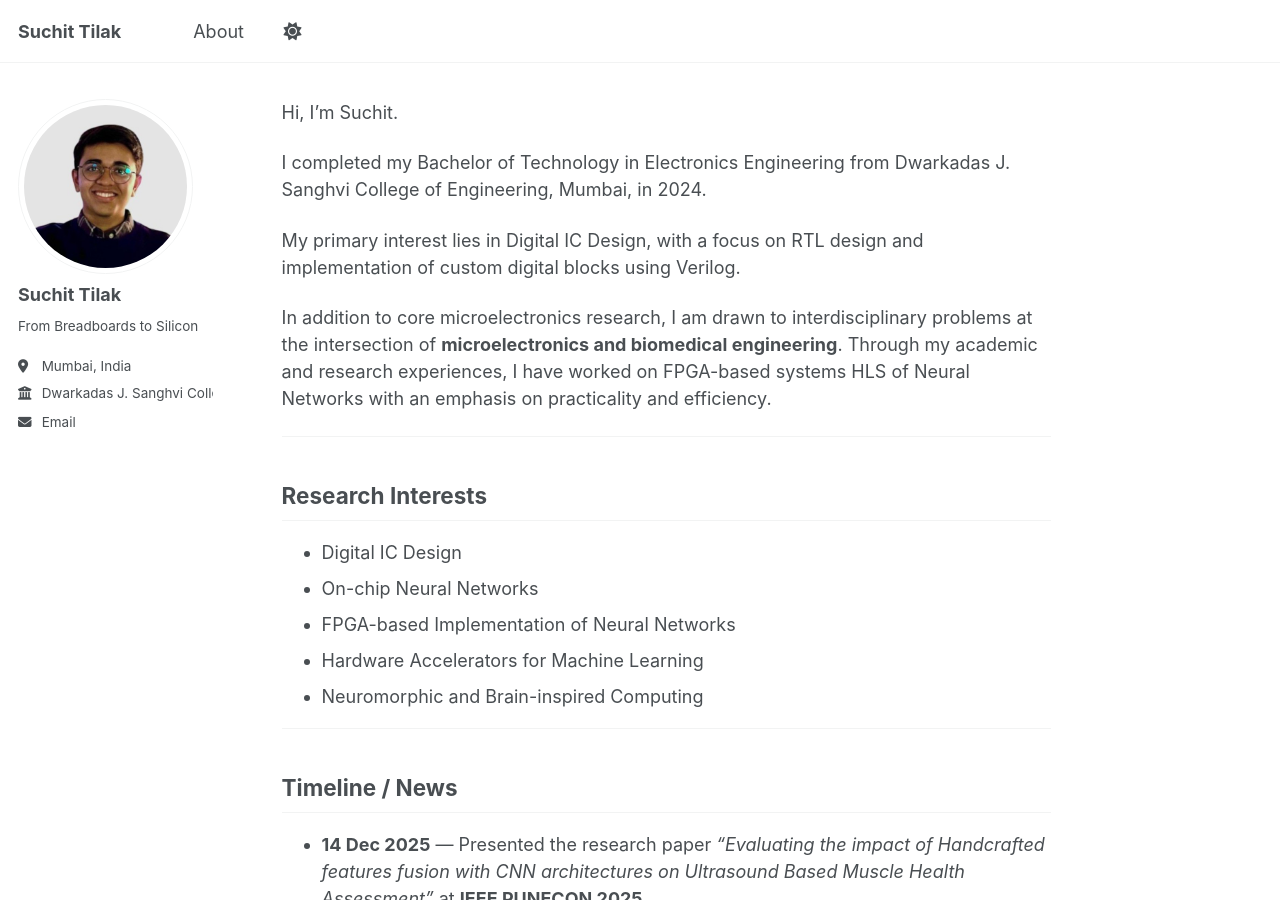
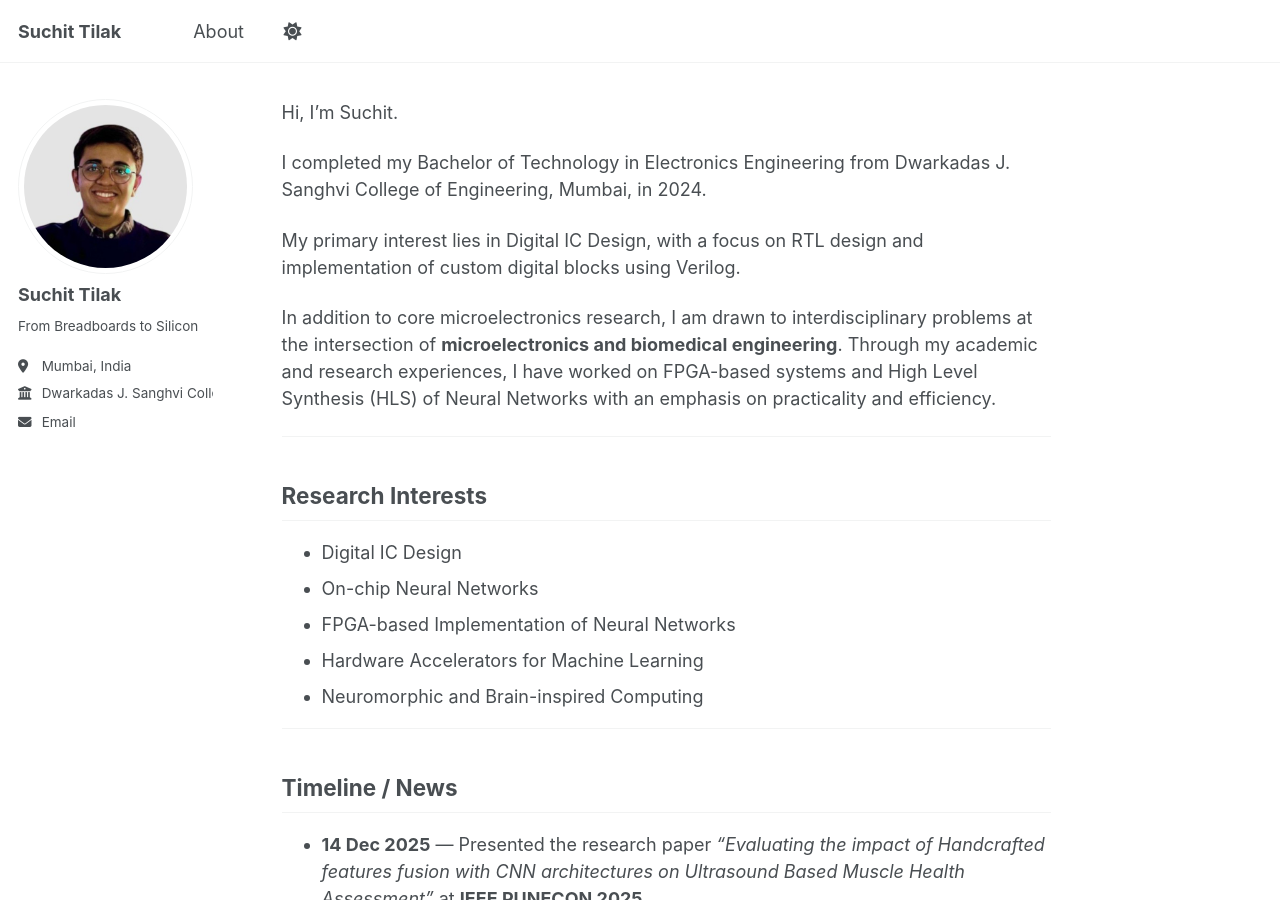
Before and after one commit to Suchit18/academicpages-draft, a Jekyll site: the page built from _pages/about.md, in a window 1280 px wide and 900 px high. Built offline with Jekyll 4.4.1, drawn with Linux system fonts in a browser that asks for light colours; a script bundle is joined from its source files by our own code; library files that are not in the unit come from our copies.

Commit message:
Update about.md
minor adj

```diff
--- a/_pages/about.md
+++ b/_pages/about.md
@@ -13,7 +13,7 @@ I completed my Bachelor of Technology in Electronics Engineering from Dwarkadas
 
 My primary interest lies in Digital IC Design, with a focus on RTL design and implementation of custom digital blocks using Verilog.
 
-In addition to core microelectronics research, I am drawn to interdisciplinary problems at the intersection of **microelectronics and biomedical engineering**. Through my academic and research experiences, I have worked on FPGA-based systems HLS of Neural Networks with an emphasis on practicality and efficiency.
+In addition to core microelectronics research, I am drawn to interdisciplinary problems at the intersection of **microelectronics and biomedical engineering**. Through my academic and research experiences, I have worked on FPGA-based systems and High Level Synthesis (HLS) of Neural Networks with an emphasis on practicality and efficiency.
 
 ---
 
```
